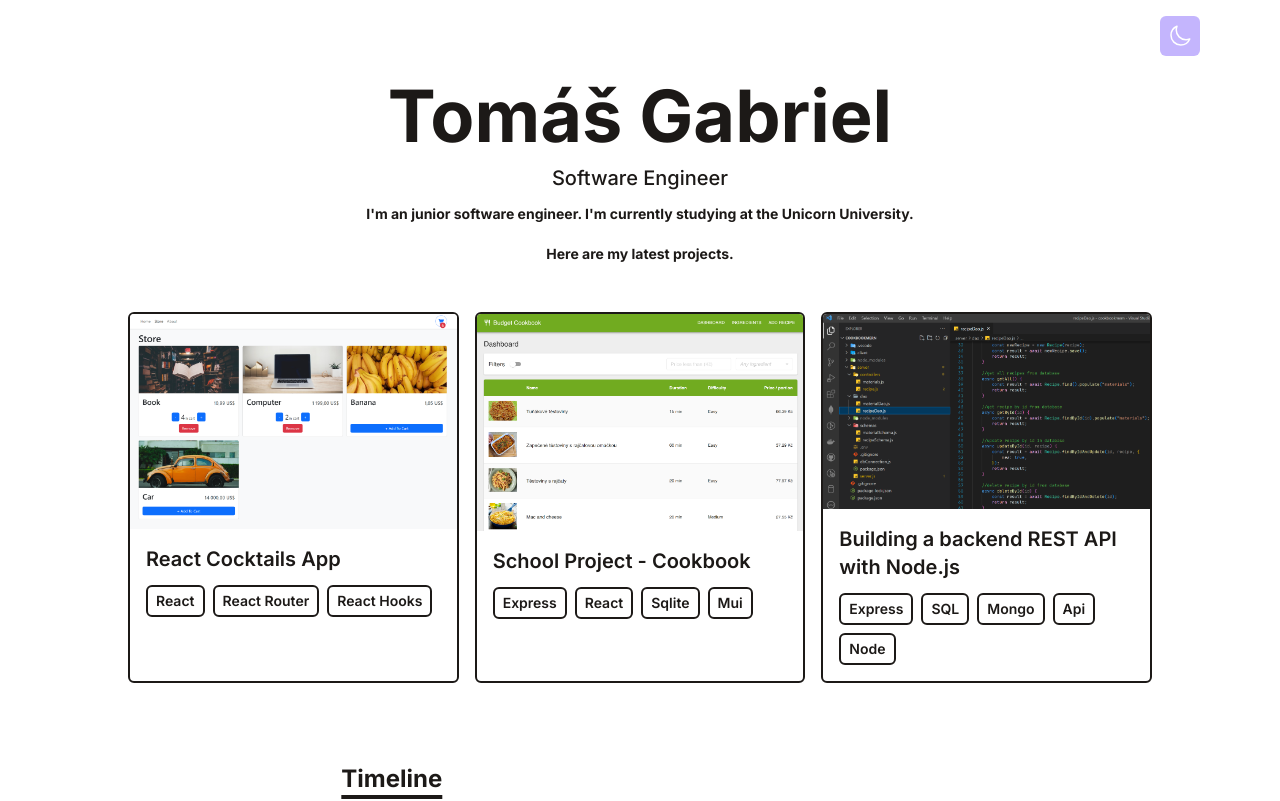
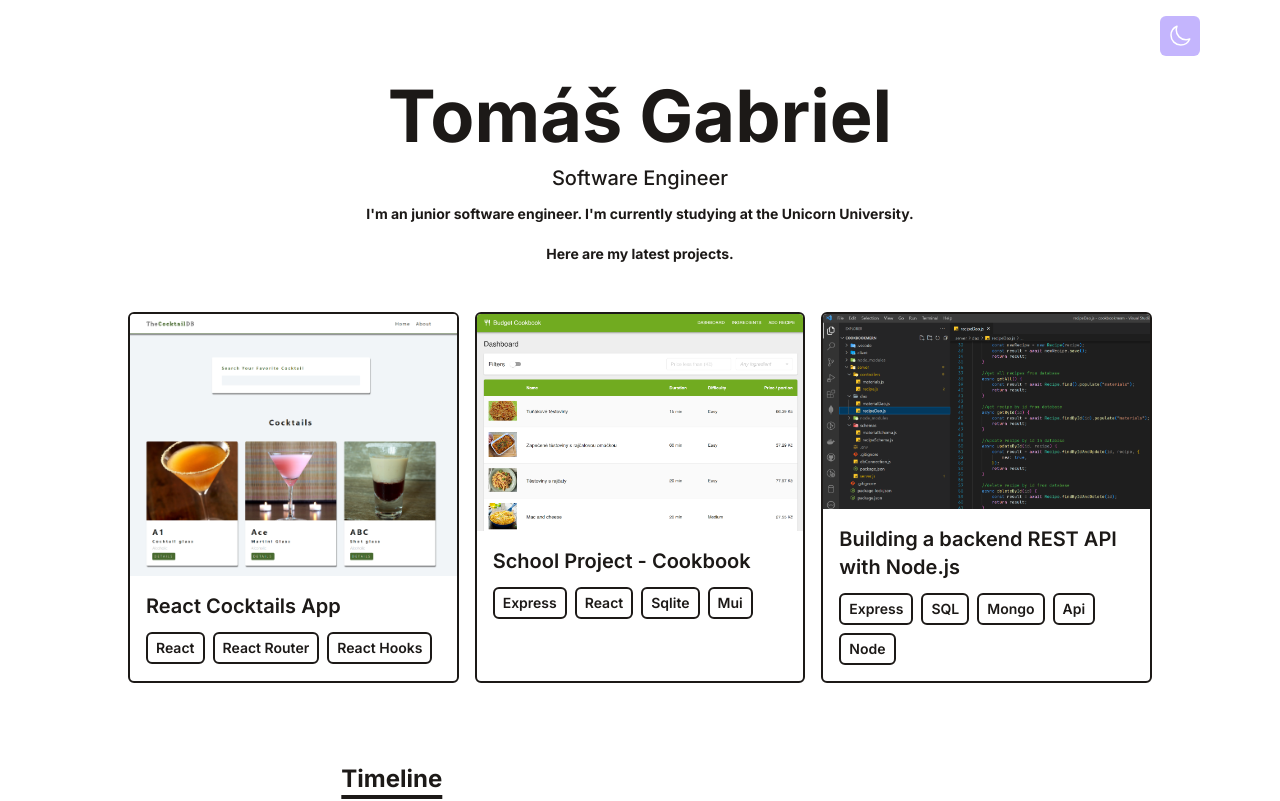
Before and after one commit to gabtomas/portfolio, a React (Vite) app: page / in a window 1280 px wide. Shown: the top 801 px of the page. Built offline with nearby package versions, Linux system fonts and the light colour scheme.

Commit message:
cocktails photo fix

```diff
--- a/src/data/portfolio.js
+++ b/src/data/portfolio.js
@@ -1,7 +1,7 @@
 export default [
     {
         title: "React Cocktails App",
-        imgUrl: "./assets/shopping_cart.png",
+        imgUrl: "./assets/cocktails.png",
         stack: ["React", "React Router", "React Hooks"],
         link: "https://tg-cocktails.netlify.app/",
     },
```
Also changed, not shown: public/assets/cocktails.png (added).
